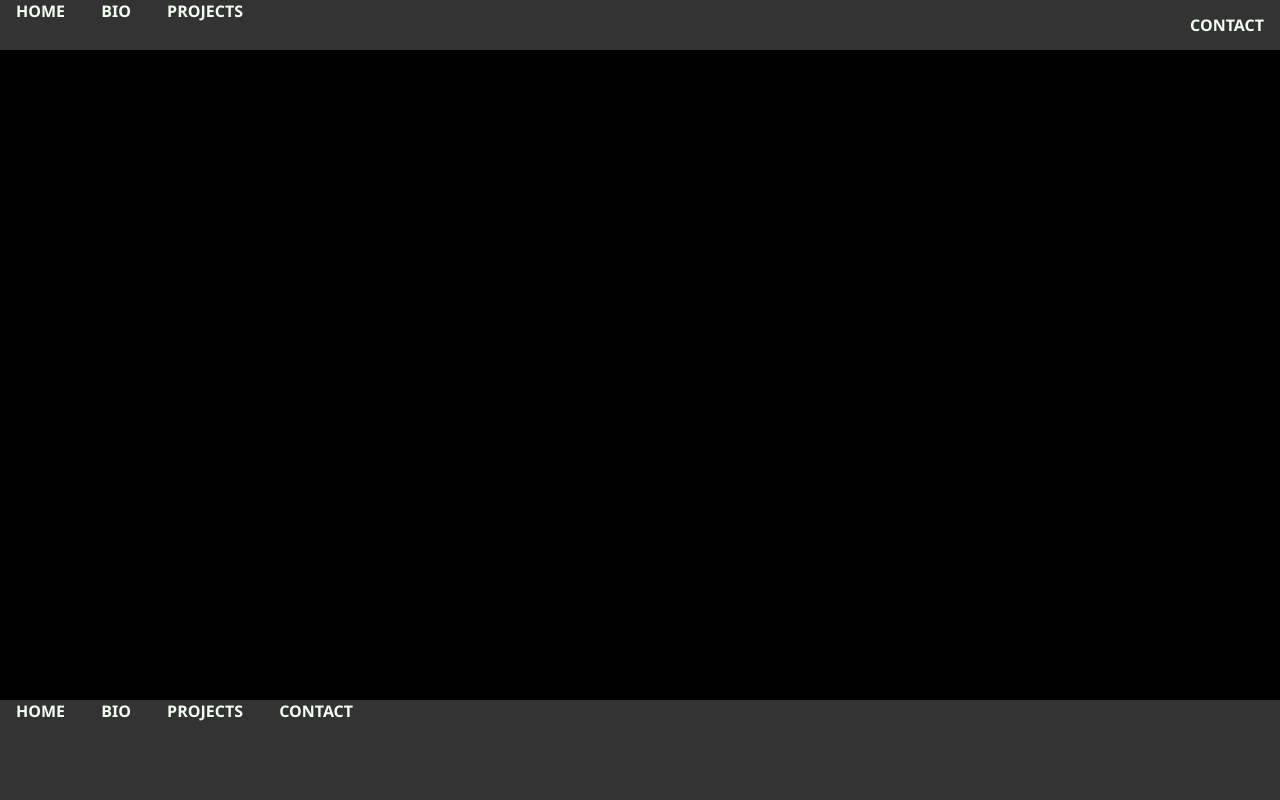
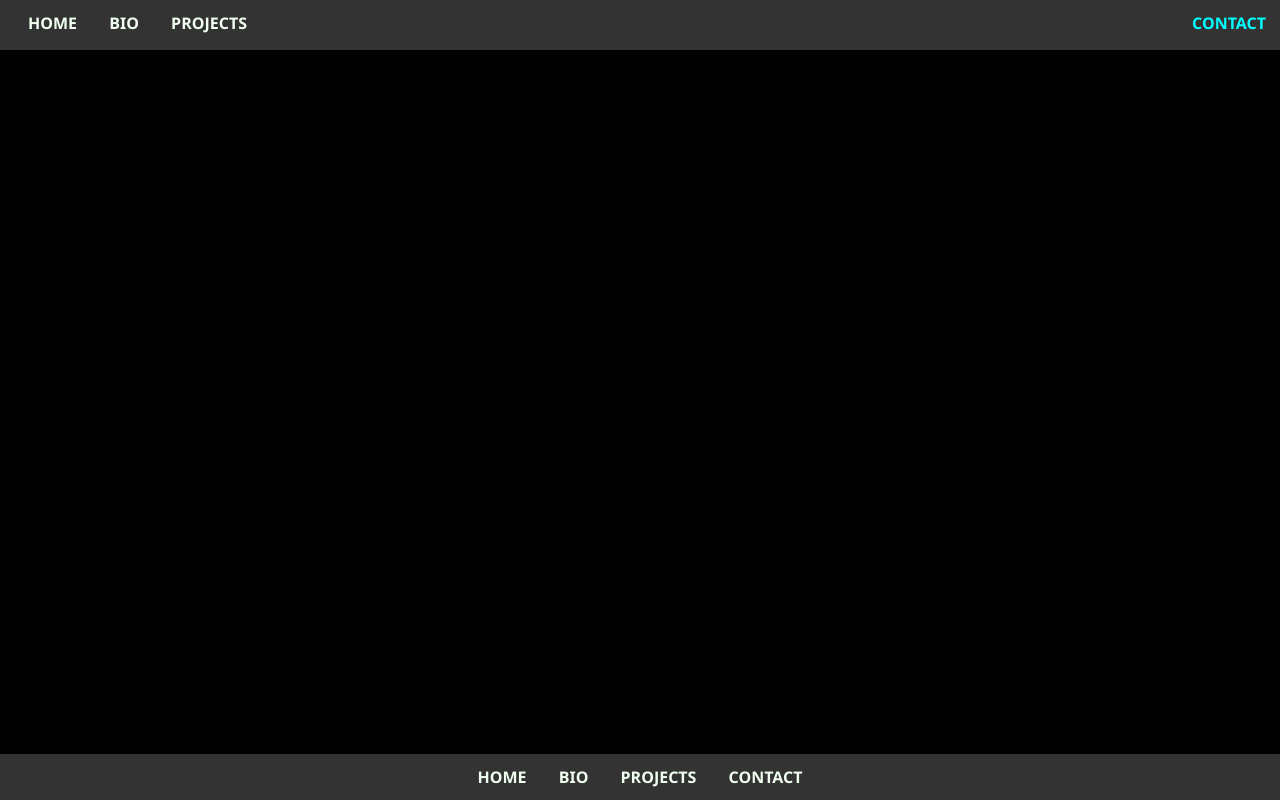
Before and after one commit to vembertech/PersonalPortfolioSite, a plain HTML site: page index.html in a window 1280 px wide. Drawn offline with Linux system fonts and the light colour scheme.

Commit message:
1. fixed nav links to be left aligned. 2. Solved cta padding issues. 3. Changed cta link color.

```diff
--- a/index.html
+++ b/index.html
@@ -14,7 +14,7 @@
           <li><a class="links" href="#">home</a></li>
           <li><a class="links" href="#">bio</a></li>
           <li><a class="links" href="#">projects</a></li>
-          <li><a class="links" id="cta" href="#">contact</a></li>
+          <li><a id="cta" href="#">contact</a></li>
         </ul>
       </nav>
     </header>
--- a/style.css
+++ b/style.css
@@ -20,21 +20,21 @@ body {
 nav li,
 footer li { /* Displays items side by side */
      display: inline;
-     text-align: center;
+     text-transform: uppercase;
+     font-weight: 600;
+     list-style-type: none;
 }
-
 
 li > .links {
      /* Hyperlinks */
-     list-style-type: none;
      text-decoration: none;
      color: honeydew;
-     text-transform: uppercase;
-     font-weight: 600;
-     padding: 14px 16px;
+     padding: 12px 14px;
 }
 
 #cta { /* Contact CTA Link */
+     text-decoration: none;
+     color: cyan;
      float: right;
      clear: right;
 }
@@ -47,13 +47,24 @@ header {
      height: 50px;
 }
 
-nav {
+nav, footer { /* fixed placement */
+     background-color: #333;
      position: fixed;
+     text-align: center;
      width: 100%;
+     margin: auto;
+     padding: 12px 14px;
+     z-index: 1;
+}
+
+nav { /* fixed to top */
      top: 0;
-     margin: 0;
-     padding: 0px 0px 14px 0px;
-     z-index: 1;
+     text-align: left;
+}
+
+footer {
+     /* fixed to bottom */
+     bottom: 0;
 }
 
 main {
@@ -63,12 +74,3 @@ main {
 section {
 
 }
-
-footer {
-     position: fixed;
-     bottom: 0;
-     left: 0;
-     background-color: #333;
-     width: 100%;
-     height: 100px;
-     }
```
